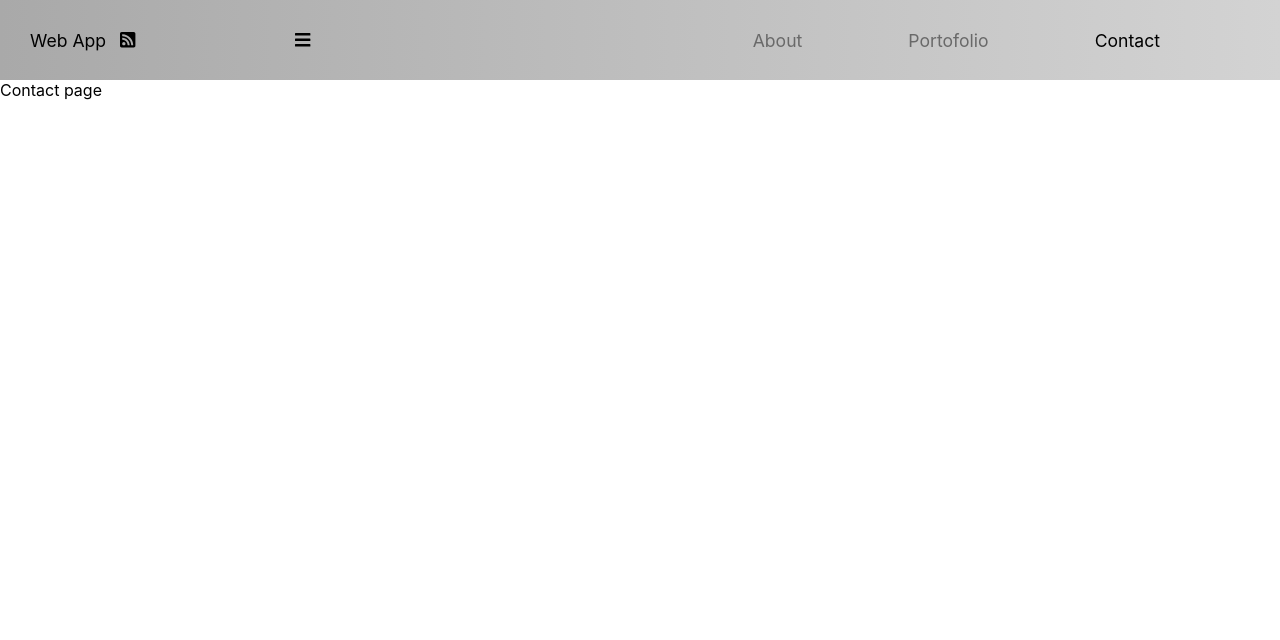
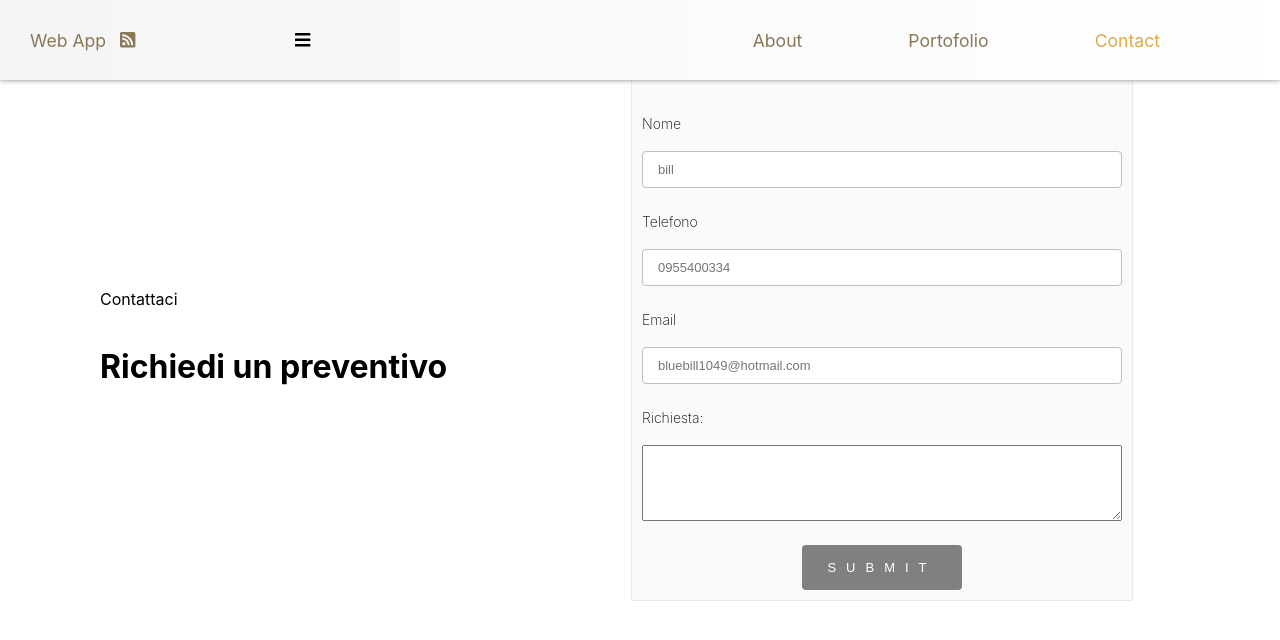
Before and after one commit to loprestimario/shopping-app, a Next.js app: page /contact in a window 1280 px wide. Shown: the top 640 px of the page. Built offline with nearby package versions, Linux system fonts and the light colour scheme.

Commit message:
added form for contact

```diff
--- /dev/null
+++ b/components/FormContact.tsx
@@ -0,0 +1,179 @@
+import React, { useRef } from 'react';
+import { useForm } from 'react-hook-form';
+import emailjs from 'emailjs-com'
+
+type Props = {}
+
+const FormContact: React.FC<Props> = ({}) => {
+
+
+  const { register, reset, formState: { errors }, handleSubmit } = useForm({
+    mode: "onBlur" // "onChange"
+  });
+  const onSubmit = handleSubmit((data) => {
+      emailjs.sendForm('service_qo6gq9b', 'template_zb00fyj', '#contact-form', 'user_oaNYaw9U4Xdls5dp5sNBj')
+      .then((result) => {
+        console.log(result.text);
+      }, (error) => {
+        console.log(error.text);
+      });
+      reset();
+    }
+  );
+
+  // @ts-ignore
+  return (
+    <>
+      <div className='form-container'>
+        <form id='contact-form' onSubmit={onSubmit}>
+          <div>
+            <label htmlFor="name">Nome</label>
+            <input
+              placeholder="bill"
+              {...register("name", {
+                required: "Campo richiesto",
+                maxLength: {
+                  value: 20,
+                  message: "Campo troppo lungo"
+                }
+              })}
+            />
+            {errors.name && <p>{errors.name.message}</p>}
+          </div>
+
+          <div>
+            <label htmlFor="telephone">Telefono</label>
+            <input
+              placeholder="0955400334"
+              {...register("telephone", {
+                required: "Campo richiesto",
+                pattern: {
+                  value: /^\+?[0-9]{5,20}$/,
+                  message: "Numero telefono invalido"
+                }
+              })}
+            />
+            {/*{errors.telephone && <p>Campo richiesto</p>}*/}
+            {errors.telephone && <p>{errors.telephone.message}</p>}
+          </div>
+
+          <div>
+            <label htmlFor="email" placeholder="bluebill1049@hotmail.com">
+              Email
+            </label>
+            <input
+              placeholder="bluebill1049@hotmail.com"
+              type="text"
+              {...register("email", {
+                required: "Campo richiesto",
+                pattern: {
+                  value: /^[a-zA-Z0-9.!#$%&’*+/=?^_`{|}~-]+@[a-zA-Z0-9-]+(?:\.[a-zA-Z0-9-]+)*$/,
+                  message: "Email invalida"
+                }
+              })}
+            />
+            {errors.email && <p>{errors.email.message}</p>}
+          </div>
+          <div>
+            <label htmlFor="email" placeholder="bluebill1049@hotmail.com">
+              Richiesta:
+            </label>
+            <textarea {...register("message", { required: false })} />
+            {errors.message && <p>This is required</p>}
+          </div>
+          <input type="submit"/>
+        </form>
+      </div>
+      <style jsx>{`
+        .form-container {
+          width: 100%;
+          font-family: -apple-system, BlinkMacSystemFont, "Segoe UI", "Roboto", "Oxygen",
+          "Ubuntu", "Cantarell", "Fira Sans", "Droid Sans", "Helvetica Neue",
+          sans-serif;
+        }
+        form {
+          max-width: 500px;
+          background-color: #fafafa;
+          margin: 0 auto;
+          box-shadow: 0 0 1px grey;
+          padding: 10px;
+        }
+        p {
+          color: #9d0e0e;
+        }
+        p::before {
+          display: inline;
+          content: "⚠ ";
+        }
+        input {
+          display: block;
+          box-sizing: border-box;
+          width: 100%;
+          border-radius: 4px;
+          border: 1px solid #BEBEBE;
+          padding: 10px 15px;
+          margin-bottom: 10px;
+          font-size: 13px;
+          color: #5A5A5A;
+        }
+        label {
+          line-height: 2;
+          text-align: left;
+          display: block;
+          margin-bottom: 13px;
+          margin-top: 20px;
+          color: black;
+          font-size: 14px;
+          font-weight: 200;
+        }
+        input[type="submit"] {
+          background: grey;
+          color: white;
+          text-transform: uppercase;
+          width: 160px;
+          border: none;
+          margin-top: 40px;
+          padding: 15px;
+          font-size: 13px;
+          font-weight: 100;
+          letter-spacing: 10px;
+          margin: auto;
+          margin-top: 20px;
+        }
+        input[type="submit"]:hover {
+          background: grey;
+          opacity: 0.9;
+        }
+        input[type="button"]:active,
+        input[type="submit"]:active {
+          transition: 0.3s all;
+          transform: translateY(3px);
+          border: 1px solid transparent;
+          opacity: 0.8;
+        }
+        input:disabled {
+          opacity: 0.4;
+        }
+        input[type="button"]:hover {
+          transition: 0.3s all;
+        }
+        input[type="button"],
+        input[type="submit"] {
+          -webkit-appearance: none;
+        }
+        textarea {
+          width: 100%;
+          height: 76px;
+        }
+        @media (max-width: 600px) {
+          .form-container {
+            width: 90%;
+            margin: auto;
+          }
+        }
+      `}</style>
+    </>
+  )
+}
+
+export default FormContact;
--- a/components/NavBar.tsx
+++ b/components/NavBar.tsx
@@ -68,7 +68,8 @@ const NavBar: React.FC<Props> = ({}) => {
           display: flex;
           width: 100%;
           height: 80px;
-          background: linear-gradient(90deg, darkgrey 0%, lightgray 100%);
+          background: linear-gradient(90deg, whitesmoke 0%, white 100%);
+          box-shadow: 0 0 5px grey;
           margin: 0;
           font-size: 1.1rem;
           position: sticky;
@@ -86,6 +87,7 @@ const NavBar: React.FC<Props> = ({}) => {
         .navbar-logo {
           display: flex;
           align-items: center;
+          color: #887856;
         }
         .home-page {
           width: 90px;
@@ -117,20 +119,22 @@ const NavBar: React.FC<Props> = ({}) => {
           text-decoration: none;
           padding: 0.5rem 1rem;
           height: 100%;
+          color: #887856
         }
         .nav-bar.active {
-          color: black;
+          color: #ddaa44;
         }
         .nav-bar:hover {
-          box-shadow: 0 3px white;
+          box-shadow: 0 3px #887861;
           margin-bottom: -4px;
-          color: white;
+          color: #887861;
           transition: all 0.2s ease-out;
         }
         @media (max-width: 600px) {
           .menu-icon {
             width: 25px;
             //background-color: red;
+            color: #887856;
           }
           .nav-menu {
             display: flex;
@@ -147,7 +151,7 @@ const NavBar: React.FC<Props> = ({}) => {
             transition: all 0.3s ease;
           }
           .nav-menu.active {
-            background: lightgray;
+            background: white;
             left: 0;
             opacity: 1;
             transition: all 0.3s ease;
@@ -158,10 +162,10 @@ const NavBar: React.FC<Props> = ({}) => {
             padding: 2rem;
             width: 100%;
             display: table;
+            -webkit-tap-highlight-color: transparent;
           }
           .nav-bar:hover {
-            background-color: gainsboro;
-            color: #242424;
+            background: whitesmoke;
             border-radius: 4px;
             box-shadow: unset;
             margin: unset;
--- a/pages/contact.tsx
+++ b/pages/contact.tsx
@@ -1,5 +1,7 @@
 import type { NextPage } from 'next'
 import Head from 'next/head'
+import FormContact from "../components/FormContact";
+import React from "react";
 
 const Contact: NextPage = () => {
   return (
@@ -9,7 +11,49 @@ const Contact: NextPage = () => {
         <meta name="description" content="Generated by create next app"/>
         <link rel="icon" href="/favicon.ico"/>
       </Head>
-      <div>Contact page</div>
+      <div className="contact-container">
+        <div className="text-container">
+          <p className="contact">Contattaci</p>
+          <h1>Richiedi un preventivo</h1>
+        </div>
+        <FormContact/>
+      </div>
+      <style jsx>{`
+        .contact-container {
+          display: flex;
+        }
+        .contact-container > *:nth-child(1) {
+          flex: 0 0 30%;
+        }
+        .wrapper > *:nth-child(2) {
+          flex: 0 0 70%;
+        }
+        .text-container {
+          display: flex;
+          flex-direction: column;
+          justify-content: center;
+          margin-left: 100px;
+        }
+        .form-container {
+          position: absolute;
+          top: 100px;
+        }
+        @media (max-width: 600px) {
+          .contact-container {
+            //margin-top: 10px;
+            display: flex;
+            flex-direction: column;
+          }
+          .text-container {
+            margin: 10px 20px;
+            font-size: 13px;
+            font-weight: 100;
+          }
+          .contact {
+            display: none;
+          }
+        }
+      `}</style>
     </div>
   )
 }
--- a/pages/index.tsx
+++ b/pages/index.tsx
@@ -12,7 +12,7 @@ const Home: NextPage = () => {
         <link rel="icon" href="/favicon.ico"/>
       </Head>
       <div >
-        <HeroSection/>
+        {/*<HeroSection/>*/}
       <h1>Check out these EPIC Destinations!</h1>
       </div>
     </div>
--- a/styles/Home.module.css
+++ b/styles/Home.module.css
@@ -29,7 +29,6 @@
 }
 
 .title a {
-  color: #0070f3;
   text-decoration: none;
 }
 
@@ -88,8 +87,7 @@
 .card:hover,
 .card:focus,
 .card:active {
-  color: #0070f3;
-  border-color: #0070f3;
+
 }
 
 .card h2 {
```
Also changed, not shown: package.json (+6 -4 lines).
